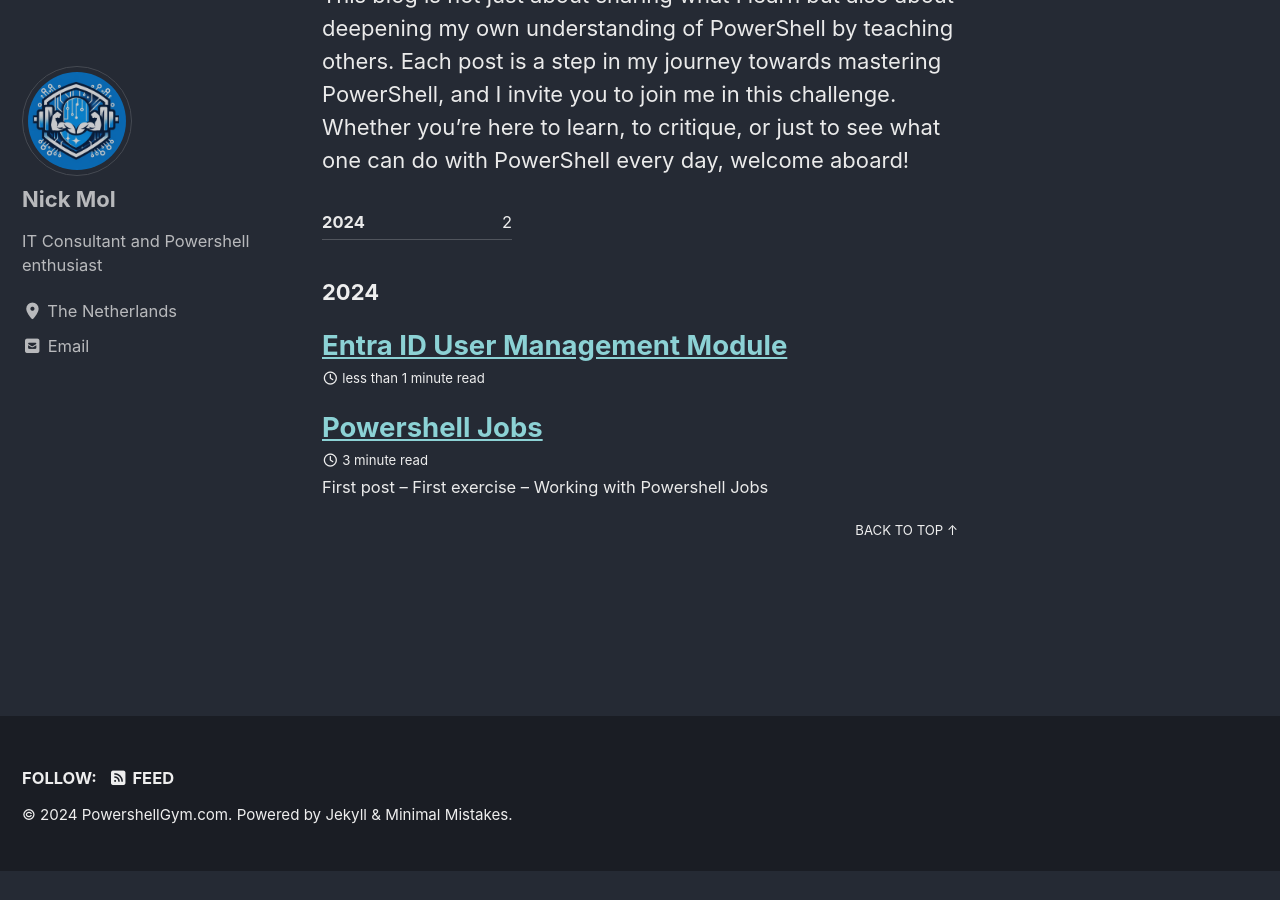
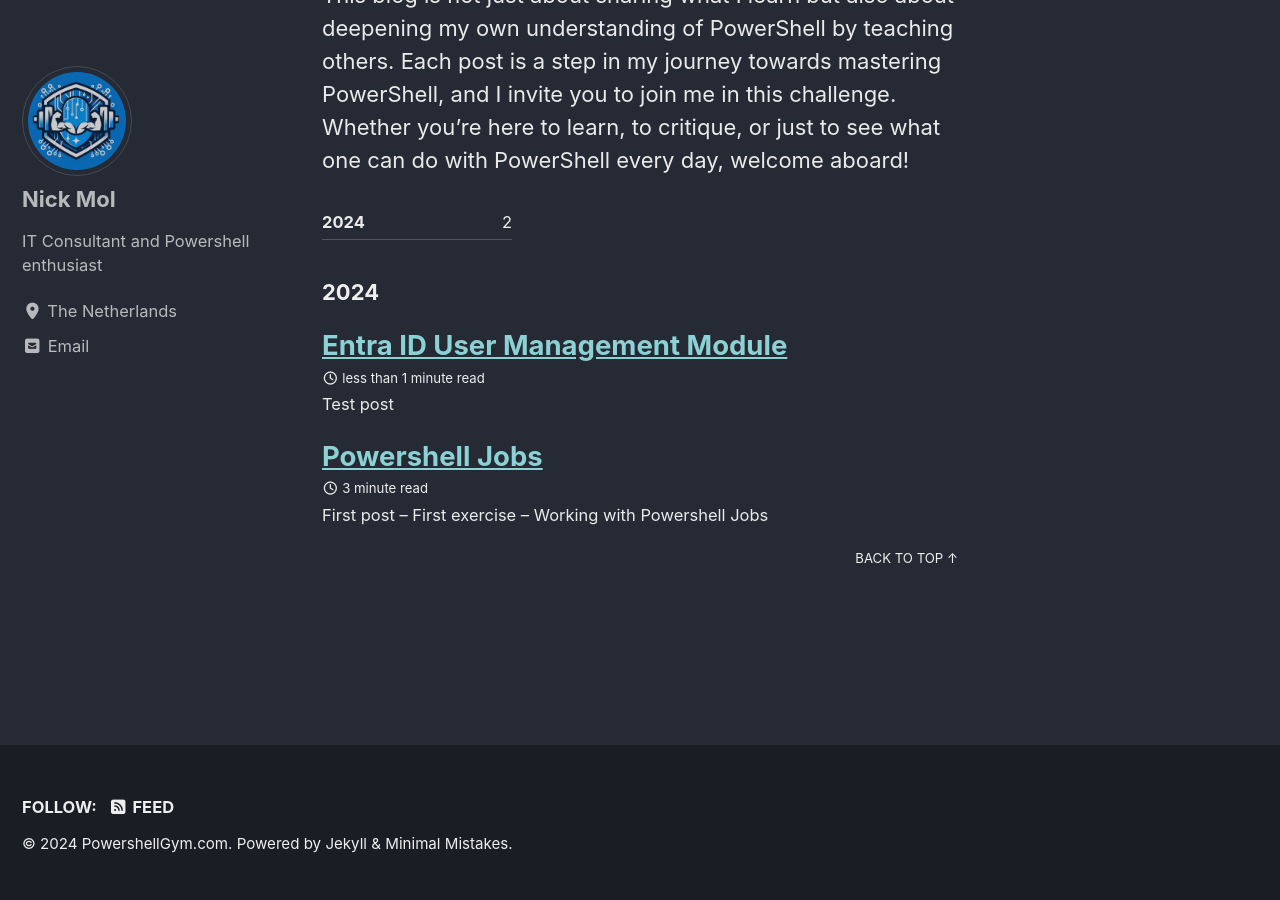
Before and after one commit to NickM133/PowershellGym, a Jekyll site: the page built from _pages/home.md, in a window 1280 px wide and 900 px high, scrolled down 2094 px. Built offline with Jekyll 4.4.1, drawn with Linux system fonts in a browser that asks for light colours; cached includes are drawn as plain includes; before the commit the page ends 2965 px from its top, so only the background shows below that.

Commit message:
Update 2024-09-04-Entra-ID-User-Management-module.md

```diff
--- a/_posts/week1/2024-09-04-Entra-ID-User-Management-module.md
+++ b/_posts/week1/2024-09-04-Entra-ID-User-Management-module.md
@@ -3,4 +3,6 @@ layout: post
 title: "Entra ID User Management Module"
 date: 2024-09-04
 permalink: /Entra-ID-User-Management-module/
+author_profile: true
 ---
+Test post
```
